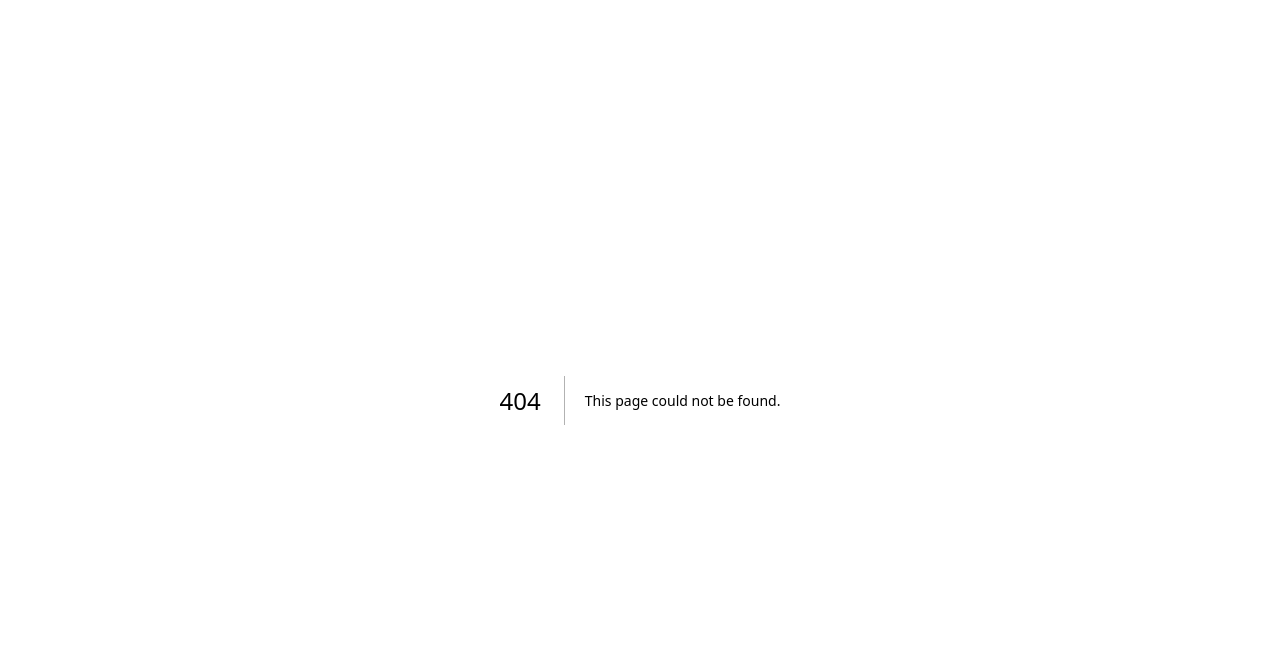
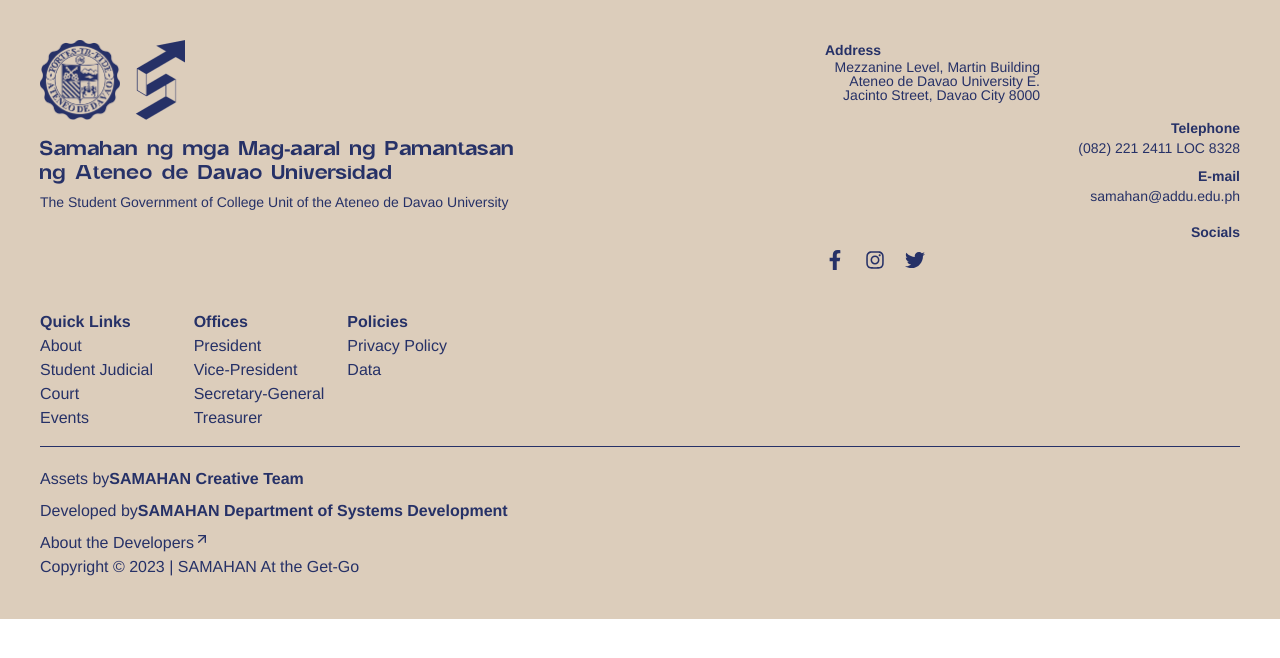
Before and after one commit to SAMAHAN-Systems-Development/samahan-at-the-get-go, a Next.js app: page /Footer in a window 1280 px wide. Before the commit this address had no page. Shown: the top 658 px of the page. Built offline with nearby package versions, Linux system fonts and the light colour scheme.

Commit message:
feat: added route for PR checking

```diff
--- /dev/null
+++ b/src/app/Footer/page.tsx
@@ -0,0 +1,12 @@
+import React from "react";
+
+import Footer from "@/components/ui/Footer";
+const page = () => {
+  return (
+    <div>
+      <Footer />
+    </div>
+  );
+};
+
+export default page;
--- a/src/components/Home/HomePage.tsx
+++ b/src/components/Home/HomePage.tsx
@@ -2,7 +2,6 @@ import type { FC } from "react";
 import React from "react";
 
 import Button from "@/components/ui/Button";
-import Footer from "@/components/ui/Footer";
 const HomePage: FC = () => {
   return (
     <>
@@ -18,7 +17,6 @@ const HomePage: FC = () => {
       >
         Click Me!
       </Button>
-      <Footer />
     </>
   );
 };
```
